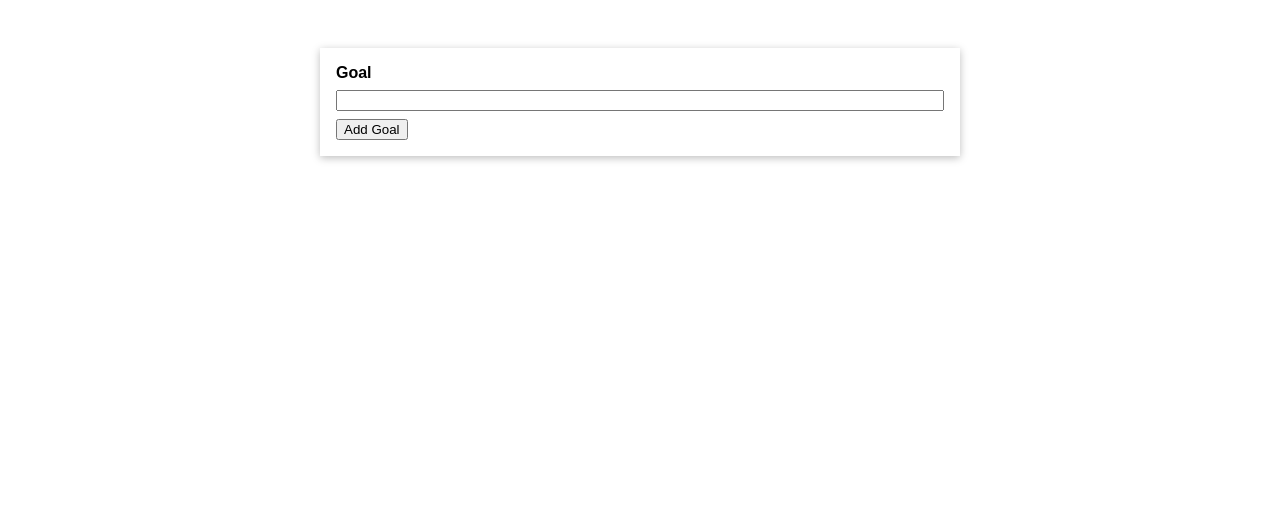
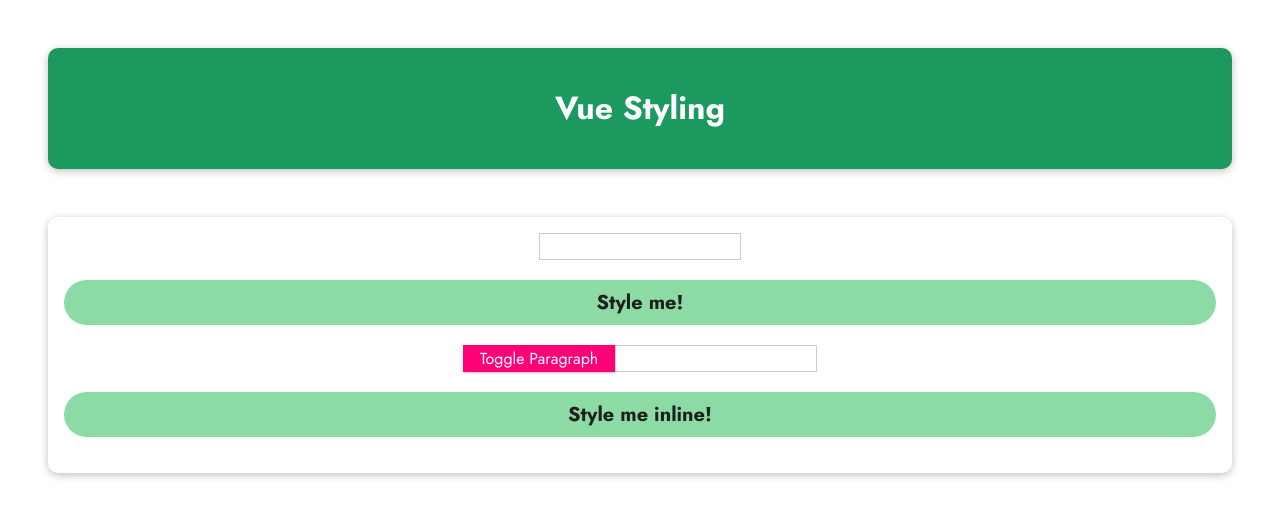
Before and after one commit to Sashankr/vue-starter, a plain HTML site: page index.html in a window 1280 px wide. Drawn offline with nearby package versions, Linux system fonts and the light colour scheme.

Commit message:
learned about directives, computed, watch, methods in vue

```diff
--- a/app.js
+++ b/app.js
@@ -1,28 +1,26 @@
-// const buttonEl = document.querySelector("button");
-// const inputEl = document.querySelector("input");
-// const listEl = document.querySelector("ul");
-
-// function addItem() {
-//   const content = inputEl.value;
-//   const newItem = document.createElement("li");
-//   newItem.textContent = content;
-//   listEl.appendChild(newItem);
-//   inputEl.value = "";
-// }
-
-// buttonEl.addEventListener("click", addItem);
-
-Vue.createApp({
+const app = Vue.createApp({
   data() {
     return {
-      currentInput: "",
-      goals: [],
+      paraClassName: "",
+      isParaVisible: true,
+      paraColor: "",
     };
   },
-  methods: {
-    addGoal() {
-      this.goals.push(this.currentInput);
-      this.currentInput = "";
+  computed: {
+    isVisible() {
+      return {
+        visible: this.isParaVisible,
+        hidden: !this.isParaVisible,
+        user1: this.paraClassName === "user1",
+        user2: this.paraClassName === "user2",
+      };
     },
   },
-}).mount("#app");
+  methods: {
+    toggleVisibility() {
+      this.isParaVisible = !this.isParaVisible;
+    },
+  },
+});
+
+app.mount("#assignment");
--- a/index.html
+++ b/index.html
@@ -3,21 +3,32 @@
   <head>
     <meta charset="UTF-8" />
     <meta name="viewport" content="width=device-width, initial-scale=1.0" />
-    <title>A First App</title>
+    <title>Vue Basics</title>
+    <link
+      href="https://fonts.googleapis.com/css2?family=Jost:wght@400;700&display=swap"
+      rel="stylesheet"
+    />
     <link rel="stylesheet" href="styles.css" />
+    <script src="https://unpkg.com/vue@3/dist/vue.global.js"></script>
+    <script src="app.js" defer></script>
   </head>
   <body>
-    <div id="app">
-      <div>
-        <label for="goal">Goal</label>
-        <input type="text" id="goal" v-model="currentInput" />
-        <button v-on:click="addGoal">Add Goal</button>
-      </div>
-      <ul v-for="goal in goals">
-        <li>{{ goal }}</li>
-      </ul>
-    </div>
-    <script src="https://unpkg.com/vue@3/dist/vue.global.js"></script>
-    <script src="app.js"></script>
+    <header>
+      <h1>Vue Styling</h1>
+    </header>
+    <section id="assignment">
+      <!-- 1) Fetch the user input and use it as a CSS class -->
+      <!-- The entered class should be added to the below paragraph -->
+      <input type="text" v-model="paraClassName" />
+      <!-- (available classes: "user1", "user2") -->
+      <p :class="[isVisible]">Style me!</p>
+      <button @click="toggleVisibility">Toggle Paragraph</button>
+      <!-- 2) Use the "visible" and "hidden" classes to show/ hide the above paragraph -->
+      <!-- Clicking the button should toggle between the two options -->
+
+      <!-- 3) Add dynamic inline styling to the below paragraph and let the user enter a background-color -->
+      <input type="text" v-model="paraColor" />
+      <p :style="{backgroundColor:paraColor}">Style me inline! {{paraColor}}</p>
+    </section>
   </body>
 </html>
--- a/styles.css
+++ b/styles.css
@@ -3,38 +3,89 @@
 }
 
 html {
-  font-family: sans-serif;
+  font-family: "Jost", sans-serif;
 }
 
 body {
   margin: 0;
 }
 
-#app {
-  margin: 3rem auto;
-  max-width: 40rem;
+header {
+  box-shadow: 0 2px 8px rgba(0, 0, 0, 0.26);
+  margin: 3rem;
+  border-radius: 10px;
   padding: 1rem;
-  box-shadow: 0 2px 8px rgba(0, 0, 0, 0.26);
+  background-color: #1b995e;
+  color: white;
+  text-align: center;
 }
 
-label, input {
-  margin-bottom: 0.5rem;
-  display: block;
-  width: 100%;
+#assignment {
+  box-shadow: 0 2px 8px rgba(0, 0, 0, 0.26);
+  margin: 3rem;
+  border-radius: 10px;
+  padding: 1rem;
+  text-align: center;
 }
 
-label {
-  font-weight: bold;
+#assignment h2 {
+  font-size: 2rem;
+  border-bottom: 4px solid #ccc;
+  color: #1b995e;
+  margin: 0 0 1rem 0;
 }
 
-ul {
-  list-style: none;
-  margin: 1rem 0;
-  padding: 0;
+p {
+  font-size: 1.25rem;
+  font-weight: bold;
+  background-color: #8ddba4;
+  padding: 0.5rem;
+  color: #1f1f1f;
+  border-radius: 25px;
 }
 
-li {
-  margin: 1rem 0;
-  padding: 1rem;
+#assignment input {
+  font: inherit;
   border: 1px solid #ccc;
 }
+
+#assignment input:focus {
+  outline: none;
+  border-color: #1b995e;
+  background-color: #d7fdeb;
+}
+
+#assignment button {
+  font: inherit;
+  cursor: pointer;
+  border: 1px solid #ff0077;
+  background-color: #ff0077;
+  color: white;
+  padding: 0.05rem 1rem;
+  box-shadow: 1px 1px 2px rgba(0, 0, 0, 0.26);
+}
+
+#assignment button:hover,
+#assignment button:active {
+  background-color: #ec3169;
+  border-color: #ec3169;
+  box-shadow: 1px 1px 4px rgba(0, 0, 0, 0.26);
+}
+
+.user1 {
+  background-color: blue;
+  color: white;
+}
+
+.user2 {
+  background-color: purple;
+  color: white;
+}
+
+.hidden {
+  display: none;
+}
+
+.visible {
+  display: block;
+}
```
